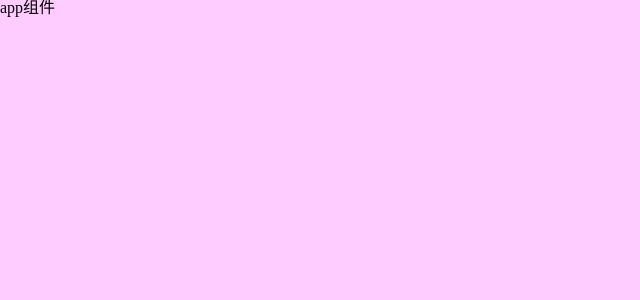
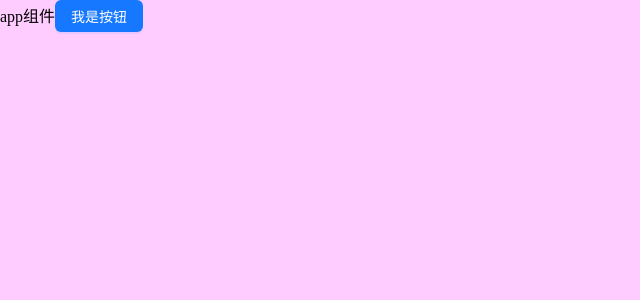
Before and after one commit to SSBuding/react-management, a React (Vite) app: page / in a window 1280 px wide. Shown: the top 300 px of the page, without its empty margins (0-640 px from the left). Built offline with nearby package versions, Linux system fonts and the light colour scheme.

Commit message:
引入antd组件库

```diff
--- a/index.html
+++ b/index.html
@@ -1,13 +1,16 @@
 <!DOCTYPE html>
 <html lang="en">
+
 <head>
   <meta charset="UTF-8" />
   <link rel="icon" type="image/svg+xml" href="/vite.svg" />
   <meta name="viewport" content="width=device-width, initial-scale=1.0" />
-    <title>Vite + React + TS</title>
+  <title>React后台管理</title>
 </head>
+
 <body>
   <div id="root"></div>
   <script type="module" src="/src/main.tsx"></script>
 </body>
+
 </html>
--- a/package.json
+++ b/package.json
@@ -9,6 +9,8 @@
     "preview": "vite preview"
   },
   "dependencies": {
+    "@ant-design/icons": "^5.0.1",
+    "antd": "^5.1.6",
     "react": "^18.2.0",
     "react-dom": "^18.2.0",
     "react-redux": "^7.2.8",
--- a/src/App.tsx
+++ b/src/App.tsx
@@ -1,7 +1,10 @@
+
+import { Button, Space } from 'antd';
 function App() {
   return (
     <div className="App">
       app组件
+      <Button type="primary">我是按钮</Button>
     </div>
   )
 }
```
Also changed, not shown: 1 other file (tests, documents, lock files or other folders). Lines whose indentation alone changed are shown as unchanged.
